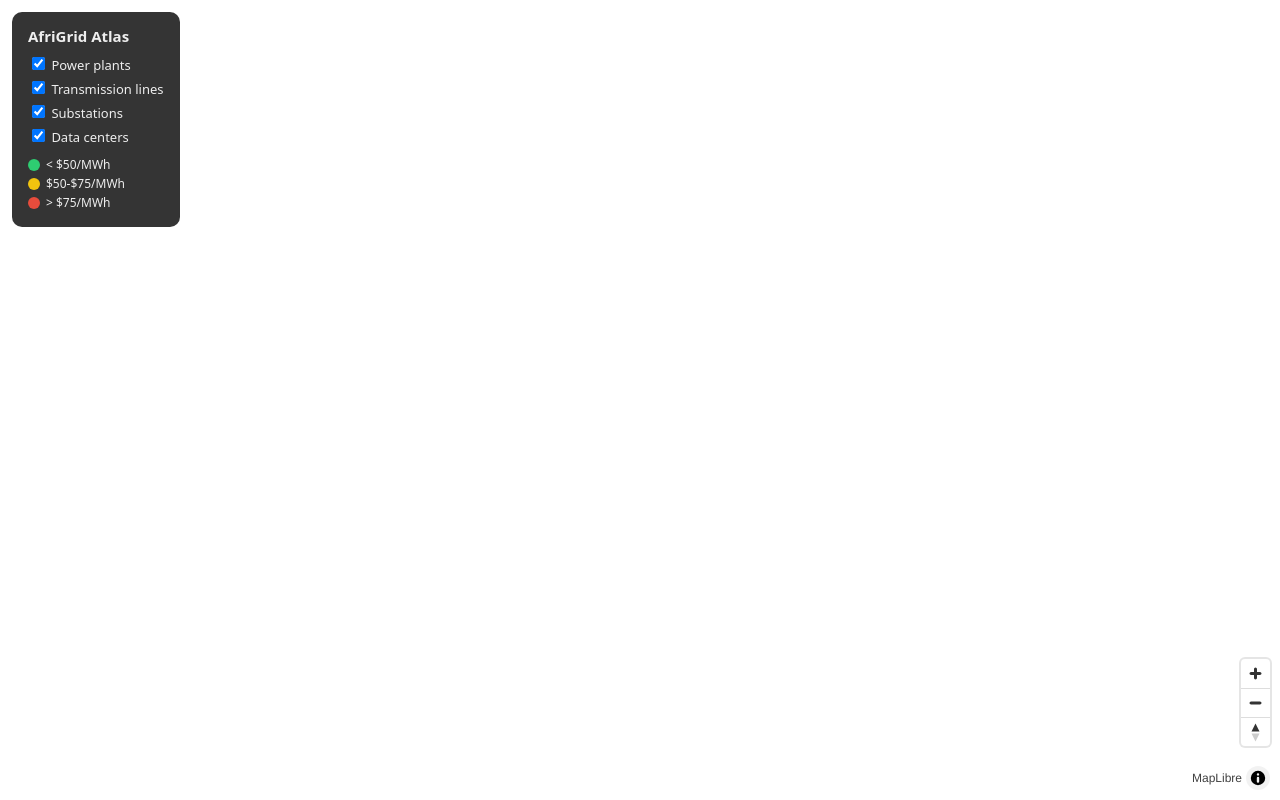
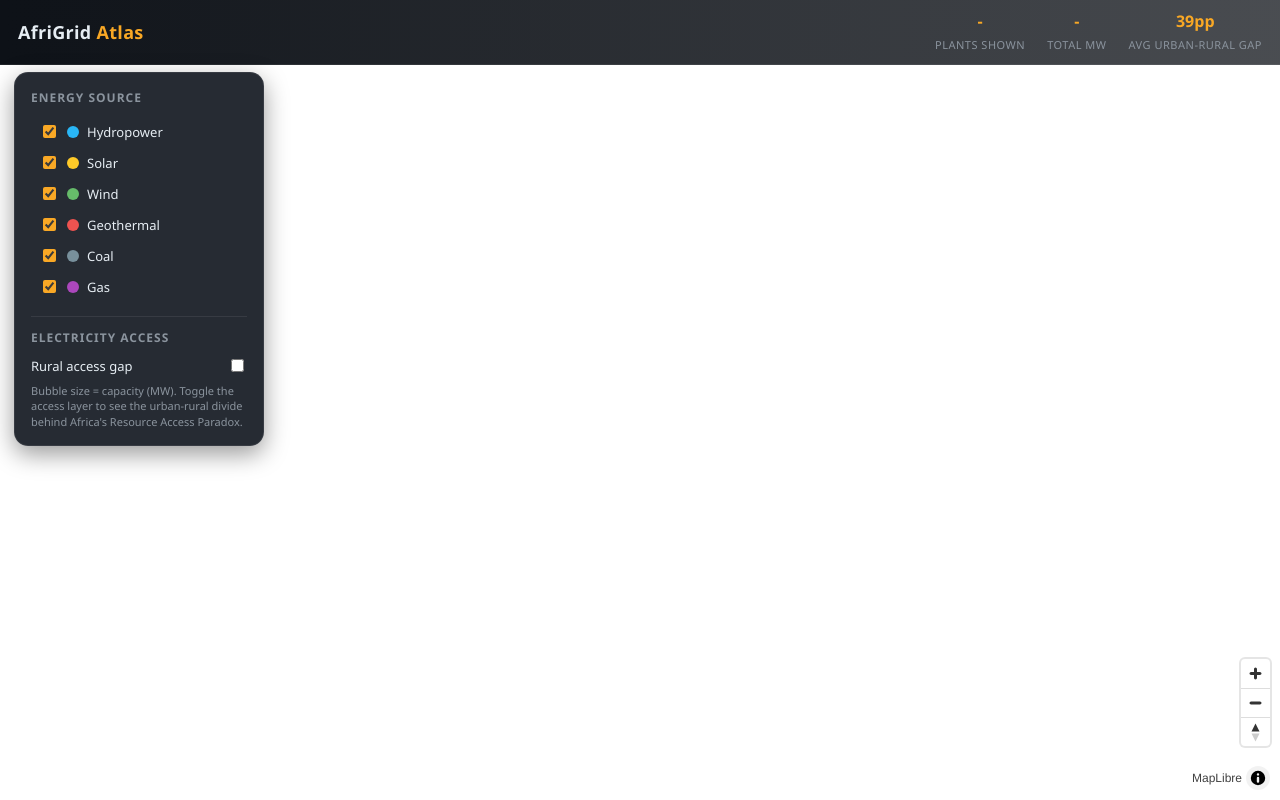
Before and after one commit to Derrickmirindi/africa-grid-infrastructure-map, a website built with Vite: page index.html in a window 1280 px wide. Built offline with nearby package versions, Linux system fonts and the light colour scheme; no server answers.

Commit message:
Update index.html

```diff
--- a/index.html
+++ b/index.html
@@ -3,33 +3,64 @@
 <head>
 <meta charset="UTF-8" />
 <meta name="viewport" content="width=device-width, initial-scale=1.0" />
-<title>AfriGrid Atlas - Africa Grid Infrastructure Map</title>
+<title>AfriGrid Atlas - Africa's Power Map</title>
 <link href="https://unpkg.com/maplibre-gl@4.7.1/dist/maplibre-gl.css" rel="stylesheet" />
 <style>
-html, body { margin: 0; height: 100%; font-family: system-ui, sans-serif; }
-#map { position: absolute; top: 0; bottom: 0; width: 100%; }
-#panel { position: absolute; top: 12px; left: 12px; z-index: 1; background: rgba(17,17,17,0.85); color: #eee; padding: 14px 16px; border-radius: 10px; max-width: 240px; }
-#panel h1 { font-size: 15px; margin: 0 0 8px; }
-.layer-toggle { display: block; margin: 4px 0; font-size: 13px; }
-#legend { margin-top: 10px; font-size: 12px; }
-.legend-row { display: flex; align-items: center; gap: 6px; margin: 2px 0; }
-.swatch { width: 12px; height: 12px; border-radius: 50%; display: inline-block; }
+:root { --bg:#0d1117; --card:rgba(20,26,34,0.92); --accent:#f9a825; --text:#e6edf3; --muted:#8b949e; }
+* { box-sizing: border-box; }
+html, body { margin:0; height:100%; font-family: 'Segoe UI', system-ui, sans-serif; color:var(--text); }
+#map { position:absolute; inset:0; }
+
+#topbar { position:absolute; top:0; left:0; right:0; z-index:2; display:flex; align-items:center; gap:16px; padding:10px 18px; background:linear-gradient(90deg,#0d1117 0%, rgba(13,17,23,0.75) 100%); border-bottom:1px solid rgba(255,255,255,0.08); }
+#topbar .brand { font-size:18px; font-weight:700; letter-spacing:0.3px; }
+#topbar .brand span { color:var(--accent); }
+.stats { display:flex; gap:22px; margin-left:auto; }
+.stat { text-align:center; }
+.stat b { display:block; font-size:16px; color:var(--accent); }
+.stat small { color:var(--muted); font-size:11px; text-transform:uppercase; letter-spacing:0.5px; }
+
+#panel { position:absolute; top:72px; left:14px; z-index:2; width:250px; background:var(--card); backdrop-filter:blur(6px); border:1px solid rgba(255,255,255,0.08); border-radius:14px; padding:16px; box-shadow:0 8px 24px rgba(0,0,0,0.4); }
+#panel h2 { font-size:12px; text-transform:uppercase; letter-spacing:1px; color:var(--muted); margin:0 0 10px; }
+.chip { display:flex; align-items:center; gap:8px; padding:6px 8px; border-radius:8px; cursor:pointer; font-size:13px; user-select:none; }
+.chip:hover { background:rgba(255,255,255,0.06); }
+.chip input { accent-color:var(--accent); }
+.dot { width:12px; height:12px; border-radius:50%; display:inline-block; }
+.section { margin-top:14px; padding-top:12px; border-top:1px solid rgba(255,255,255,0.08); }
+.toggle-row { display:flex; align-items:center; justify-content:space-between; font-size:13px; margin-top:6px; }
+small.hint { display:block; color:var(--muted); font-size:11px; margin-top:8px; line-height:1.4; }
+.maplibregl-popup-content { background:#161b22; color:var(--text); border-radius:10px; padding:12px 14px; font-size:13px; }
+.maplibregl-popup-content strong { color:var(--accent); }
+.maplibregl-popup-tip { border-top-color:#161b22 !important; }
 </style>
 </head>
 <body>
 <div id="map"></div>
-<div id="panel">
-<h1>AfriGrid Atlas</h1>
-<label class="layer-toggle"><input type="checkbox" id="toggle-plants" checked /> Power plants</label>
-<label class="layer-toggle"><input type="checkbox" id="toggle-lines" checked /> Transmission lines</label>
-<label class="layer-toggle"><input type="checkbox" id="toggle-substations" checked /> Substations</label>
-<label class="layer-toggle"><input type="checkbox" id="toggle-datacenters" checked /> Data centers</label>
-<div id="legend">
-<div class="legend-row"><span class="swatch" style="background:#2ecc71"></span> &lt; $50/MWh</div>
-<div class="legend-row"><span class="swatch" style="background:#f1c40f"></span> $50-$75/MWh</div>
-<div class="legend-row"><span class="swatch" style="background:#e74c3c"></span> &gt; $75/MWh</div>
+
+<div id="topbar">
+<div class="brand">AfriGrid <span>Atlas</span></div>
+<div class="stats">
+<div class="stat"><b id="stat-plants">-</b><small>Plants shown</small></div>
+<div class="stat"><b id="stat-capacity">-</b><small>Total MW</small></div>
+<div class="stat"><b id="stat-gap">39pp</b><small>Avg urban-rural gap</small></div>
 </div>
 </div>
+
+<div id="panel">
+<h2>Energy source</h2>
+<label class="chip"><input type="checkbox" class="fuel" value="Hydro" checked /> <span class="dot" style="background:#29b6f6"></span> Hydropower</label>
+<label class="chip"><input type="checkbox" class="fuel" value="Solar" checked /> <span class="dot" style="background:#ffca28"></span> Solar</label>
+<label class="chip"><input type="checkbox" class="fuel" value="Wind" checked /> <span class="dot" style="background:#66bb6a"></span> Wind</label>
+<label class="chip"><input type="checkbox" class="fuel" value="Geothermal" checked /> <span class="dot" style="background:#ef5350"></span> Geothermal</label>
+<label class="chip"><input type="checkbox" class="fuel" value="Coal" checked /> <span class="dot" style="background:#78909c"></span> Coal</label>
+<label class="chip"><input type="checkbox" class="fuel" value="Gas" checked /> <span class="dot" style="background:#ab47bc"></span> Gas</label>
+
+<div class="section">
+<h2>Electricity access</h2>
+<div class="toggle-row"><span>Rural access gap</span><input type="checkbox" id="toggle-access" /></div>
+<small class="hint">Bubble size = capacity (MW). Toggle the access layer to see the urban-rural divide behind Africa's Resource Access Paradox.</small>
+</div>
+</div>
+
 <script src="https://unpkg.com/maplibre-gl@4.7.1/dist/maplibre-gl.js"></script>
 <script type="module" src="./app.js"></script>
 </body>
```
